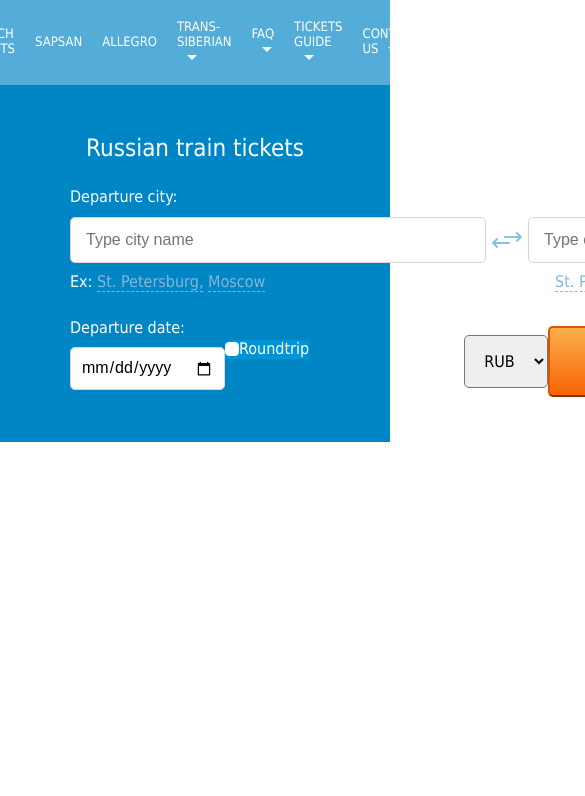
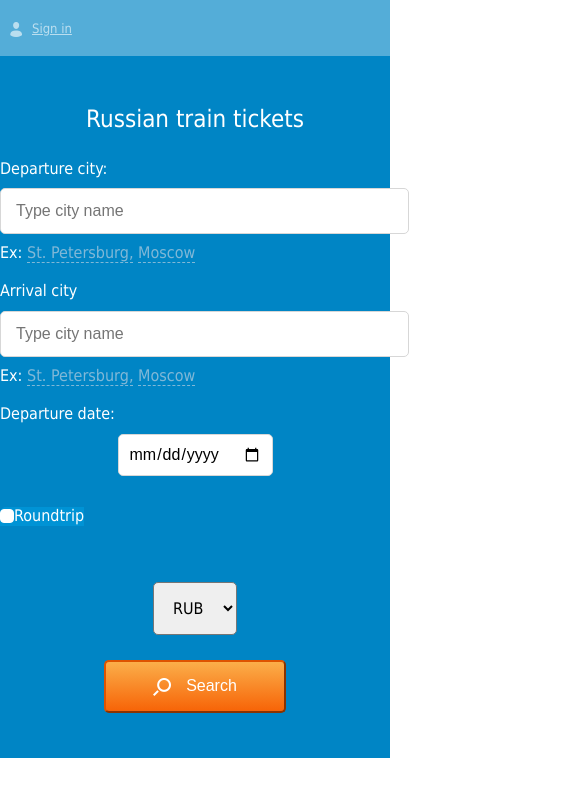
Before and after one commit to likeavenus/test, a plain HTML site: page index.html in a window 390 px wide. Shown: the top 796 px of the page, 585 px wide, since content can reach past the window. Drawn offline with Linux system fonts and the light colour scheme.

Commit message:
adaptive start

```diff
--- a/css/style.css
+++ b/css/style.css
@@ -8,6 +8,8 @@ header {
   max-width: 1024px;
   width: 100%;
   font-weight: 550;
+  font-weight: -moz-bolder;
+  font-weight: -ms-bolder;
 }
 input {
   outline: none;
@@ -25,6 +27,36 @@ input {
   align-items: center;
   justify-content: center;
   margin: 0;
+  padding: 0;
+}
+@media (max-width: 864px) {
+  .header__list {
+    display: none;
+  }
+}
+.adapt-header {
+  margin: 0;
+  padding: 0;
+  display: none;
+  background-color: #54add8;
+}
+@media (max-width: 864px) {
+  .adapt-header {
+    display: block;
+  }
+}
+.adapt-header__list {
+  display: -webkit-flex;
+  display: -moz-flex;
+  display: -ms-flex;
+  display: -o-flex;
+  display: flex;
+  justify-content: space-between;
+  padding: 0;
+  margin: 0;
+}
+.adapt-header__item {
+  list-style: none;
 }
 .header__list:after {
   display: block;
@@ -62,6 +94,7 @@ input {
 }
 .menu > ul > li > a {
   display: inline-block;
+  font-weight: bold;
 }
 .sub-menu {
   width: 115%;
@@ -96,6 +129,11 @@ input {
   padding: 0;
   margin: 19px 10px;
   opacity: 0.6;
+}
+@media (max-width: 864px) {
+  .header__link--sign-in {
+    display: block;
+  }
 }
 .header__link--sign-in:hover {
   opacity: 1;
@@ -160,17 +198,43 @@ input {
   justify-content: space-between;
   -ms-align-items: center;
   align-items: center;
+  width: 100%;
+}
+@media (max-width: 964px) {
+  .form__container {
+    -webkit-flex-direction: column;
+    -moz-flex-direction: column;
+    -ms-flex-direction: column;
+    -o-flex-direction: column;
+    flex-direction: column;
+  }
 }
 .form__container:last-child {
   padding-bottom: 45px;
 }
 .form__box {
+  max-width: 410px;
+  width: 100%;
+}
+.form__box--width {
+  width: 35px;
+  display: inline-block;
+}
+@media (max-width: 992px) {
+  .form__box--width {
+    display: none;
+  }
 }
 .form__box:first-child {
   margin-left: 70px;
 }
 .form__box:last-child {
   margin-right: 70px;
+}
+@media (max-width: 992px) {
+  .form__box:first-child,.form__box:last-child {
+    margin: 0;
+  }
 }
 .form__box-btn {
  background: none;
@@ -185,7 +249,8 @@ input {
   margin: 10px 10px 10px 0;
 }
 .form__input {
-  width: 397px;
+  max-width: 397px;
+  width: 100%;
   height: 42px;
   padding-left: 15px;
 }
@@ -216,6 +281,8 @@ input {
 .form__input-date {
   padding: 10px;
   background: url(../img/calendar.png) no-repeat 145px  #fff;
+  cursor: pointer;
+
 }
 .form__input-date--blue {
   background-color: #1395d3;
@@ -236,6 +303,7 @@ input {
   -ms-align-items: center;
   align-items: center;
   background: url(../img/rect.png) no-repeat;
+  cursor: pointer;
 }
 .form__box-roundtrip:before {
   content: "";
@@ -303,6 +371,9 @@ input {
   border-radius: 5px;
   margin-top: 25px;
 }
+select, option {
+  cursor: pointer;
+}
 .form__box-option:hover {
   background-color: #bfd8eb;
 }
--- a/index.html
+++ b/index.html
@@ -2,6 +2,7 @@
 <html lang="ru">
 <head>
   <meta charset="UTF-8">
+  <meta name="viewport" content="width=device-width, initial-scale=1">
   <title>Hotels.ru</title>
   <link rel="stylesheet" href="css/normalize.css">
   <link rel="stylesheet" href="css/style.css">
@@ -56,6 +57,16 @@
       </ul>
     </nav>
   </header>
+        <!-- adaptive-header -->
+    <div class="adapt-header">
+      <ul class="adapt-header__list">
+        <li class="header__sign-in">
+          <a href="#" class="header__link header__link--sign-in"><i class="icon dude"></i>Sign in</a>
+        </li>
+        <li class="adapt-header__item"></li>
+      </ul>
+    </div>
+      <!-- adaptive-header end -->
 <main class="main">
   <div class="main__container">
     <form action="#" name="tickets" class="form">
@@ -69,7 +80,7 @@
             <span class="form__departure form__departure--dashed">Moscow</span>
           </label>
         </div>
-        <div class="form__box">
+        <div class="form__box form__box--width">
           <button class="form__box-btn"><i class="icon reverse"></i></button>
         </div>
         <div class="form__box">
```
Also changed, not shown: img/burger.png (added).
